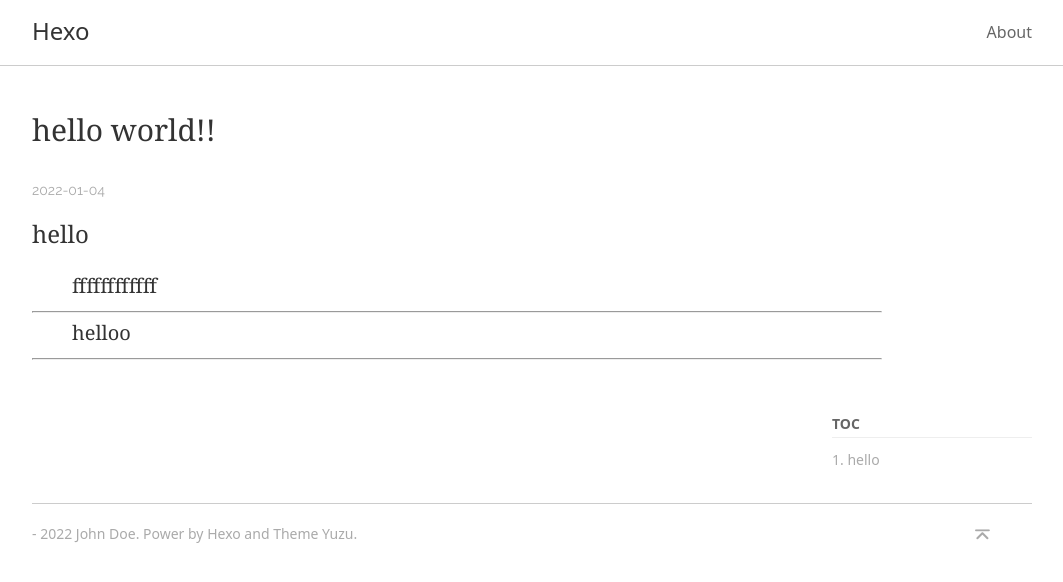
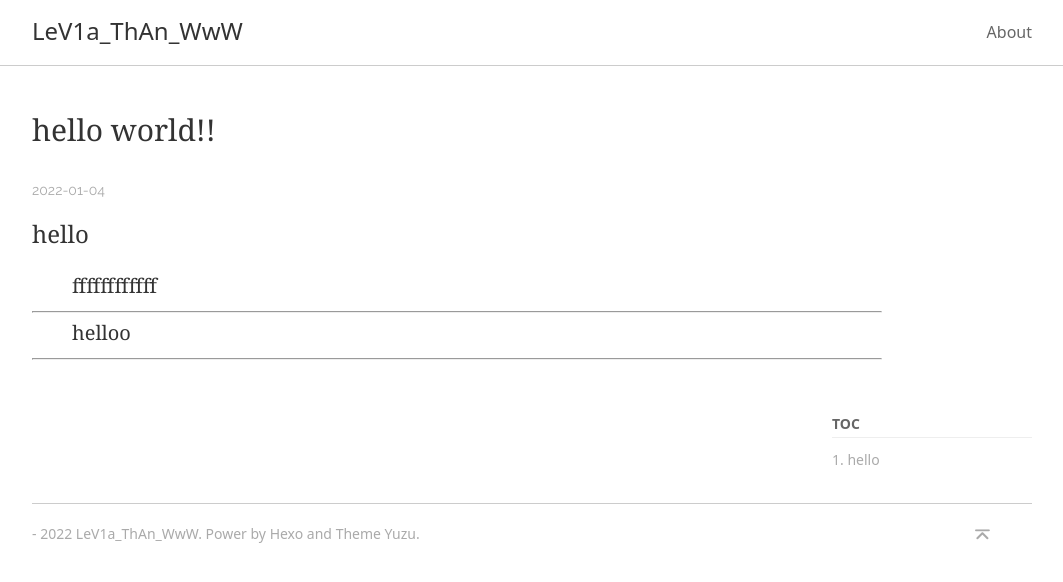
Before and after one commit to levia-than/levia-than.github.io, a plain HTML site: page 2022/01/04/hello-world-1/index.html in a window 1280 px wide. Shown: the whole page, without its empty margins (108-1171 px from the left). Drawn offline with Linux system fonts and the light colour scheme; files whose address does not match are found by name.

Commit message:
Site updated: 2022-01-04 18:43:40

```diff
--- a/2022/01/04/hello-world-1/index.html
+++ b/2022/01/04/hello-world-1/index.html
@@ -4,8 +4,8 @@
     <meta charset="utf-8">
     <meta http-equiv="X-UA-Compatible" content="IE=edge">
     <meta name="viewport" content="width=device-width, initial-scale=1">
-    <meta name="description" content="">
-    <title>Hexo - </title>
+    <meta name="description" content="guess waht?">
+    <title>LeV1a_ThAn_WwW - 使我有洛阳二顷田，焉能佩六国相印</title>
 
       <link rel="icon" href="/img/favicon.ico">
 
@@ -29,7 +29,7 @@
       <header class="head-header">
   <div class="head-authorH">
     <a href="/" class="head-authorLink">
-      Hexo</a>
+      LeV1a_ThAn_WwW</a>
     </div>
   <div class="head-right">
     <!-- <div class="head-search">
@@ -115,7 +115,7 @@
     <span class="timeDivide">-</span>
     2022
 
-  John Doe.
+  LeV1a_ThAn_WwW.
   Power by
   <a href="https://hexo.io/" target="_blank" rel="external nofollow">Hexo</a>
   and
```
Also changed, not shown: 2022/01/04/hello-world/index.html (+4 -4 lines), archives/2022/01/index.html (+4 -4 lines), archives/2022/index.html (+4 -4 lines), archives/index.html (+4 -4 lines), index.html (+4 -4 lines).
